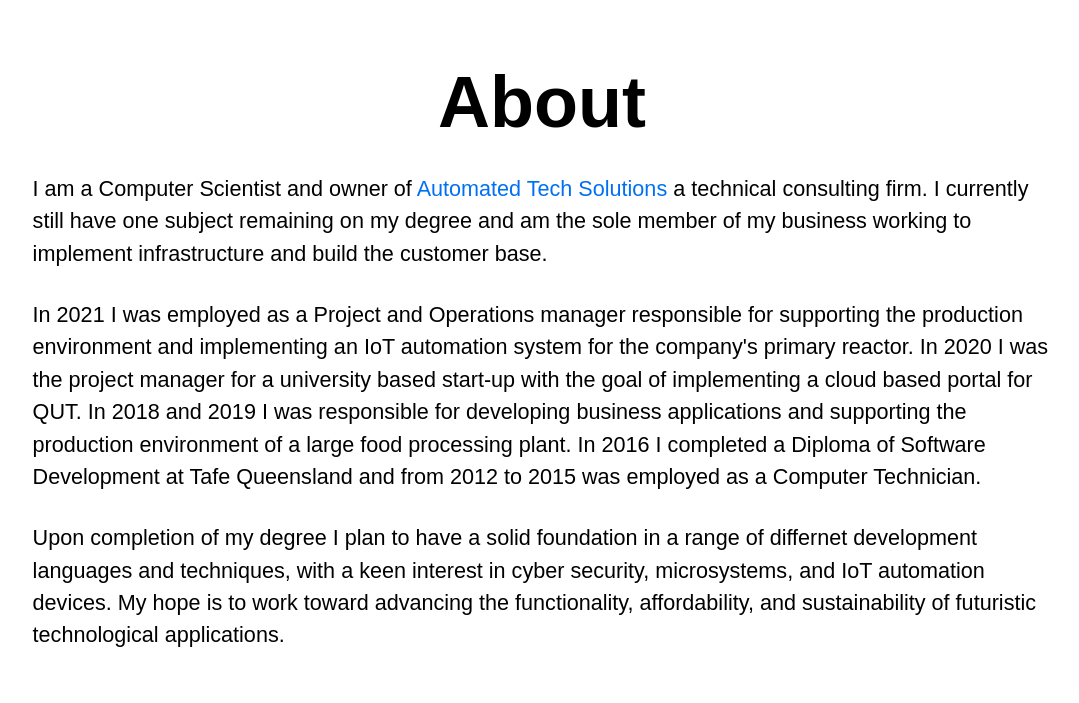
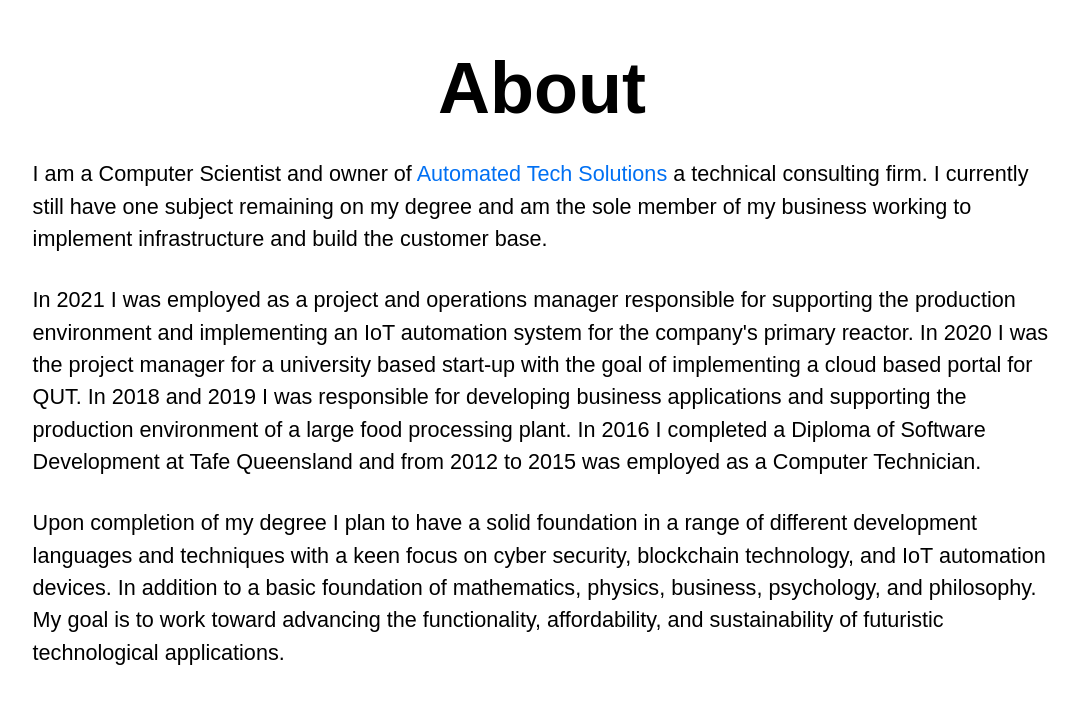
Before and after one commit to lreynolds188/Portfolio, a Next.js app: page /about in a window 1280 px wide. Shown: the part 165-868 px from the top of the page, without its empty margins (98-1177 px from the left). Built offline with nearby package versions, Linux system fonts and the light colour scheme.

Commit message:
Update about.js

```diff
--- a/pages/about.js
+++ b/pages/about.js
@@ -19,7 +19,7 @@ export default function Home() {
             working to implement infrastructure and build the customer base.
           </p><br /><br />
           <p className={styles.description}>
-            In 2021 I was employed as a Project and Operations manager responsible for supporting the production environment
+            In 2021 I was employed as a project and operations manager responsible for supporting the production environment
             and implementing an IoT automation system for the company's primary reactor.
             In 2020 I was the project manager for a university based start-up with the goal of implementing a cloud
             based portal for QUT. In 2018 and 2019 I was responsible for developing business applications and supporting
@@ -27,9 +27,10 @@ export default function Home() {
             at Tafe Queensland and from 2012 to 2015 was employed as a Computer Technician.
           </p><br /><br />
           <p className={styles.description}>
-            Upon completion of my degree I plan to have a solid foundation in a range of differnet development
-            languages and techniques, with a keen interest in cyber security, microsystems, and IoT automation devices.
-            My hope is to work toward advancing the functionality, affordability, and sustainability of futuristic technological applications.
+            Upon completion of my degree I plan to have a solid foundation in a range of different development
+            languages and techniques with a keen focus on cyber security, blockchain technology, and IoT automation devices. In addition to a
+            basic foundation of mathematics, physics, business, psychology, and philosophy.
+            My goal is to work toward advancing the functionality, affordability, and sustainability of futuristic technological applications.
           </p>
         </div>
       </main>
```
